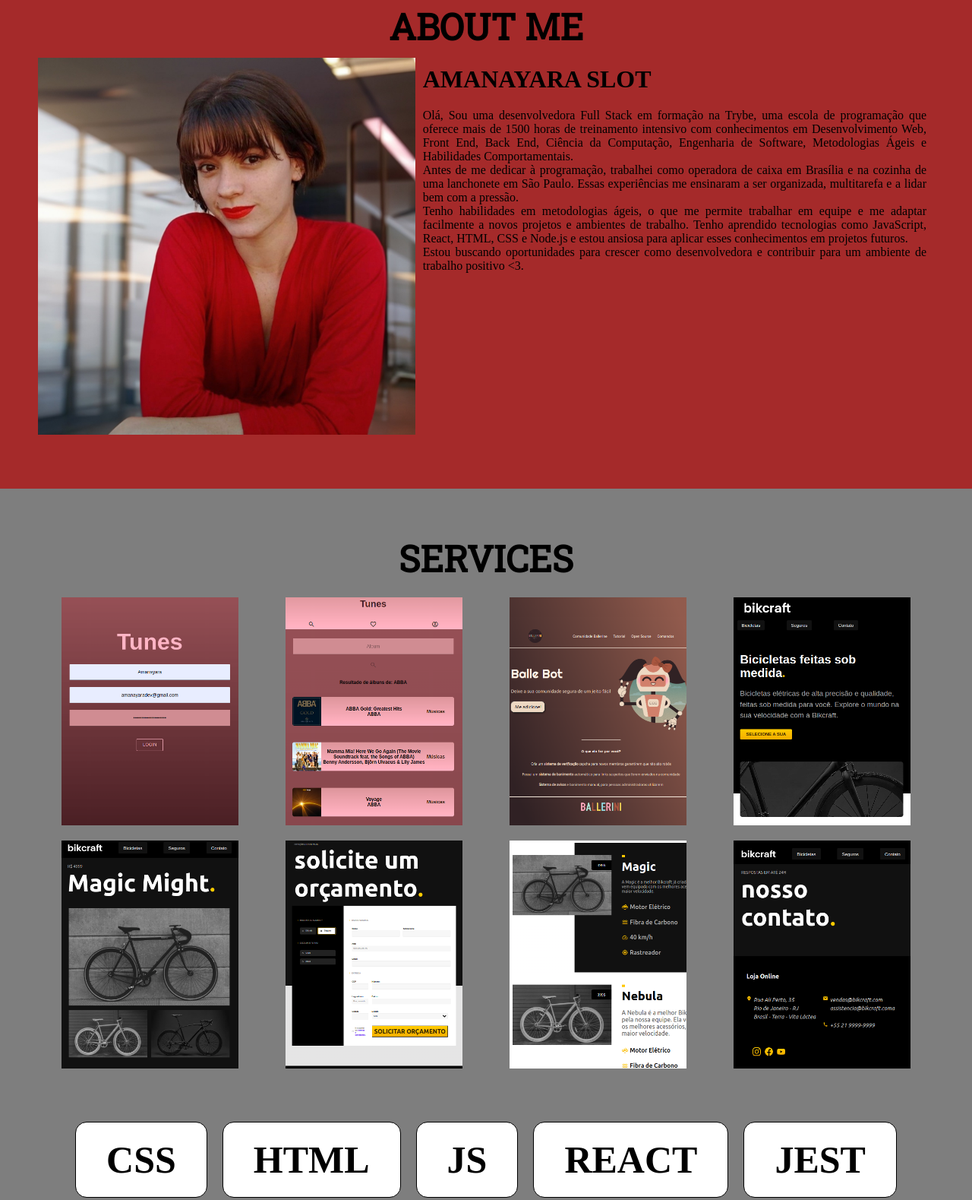
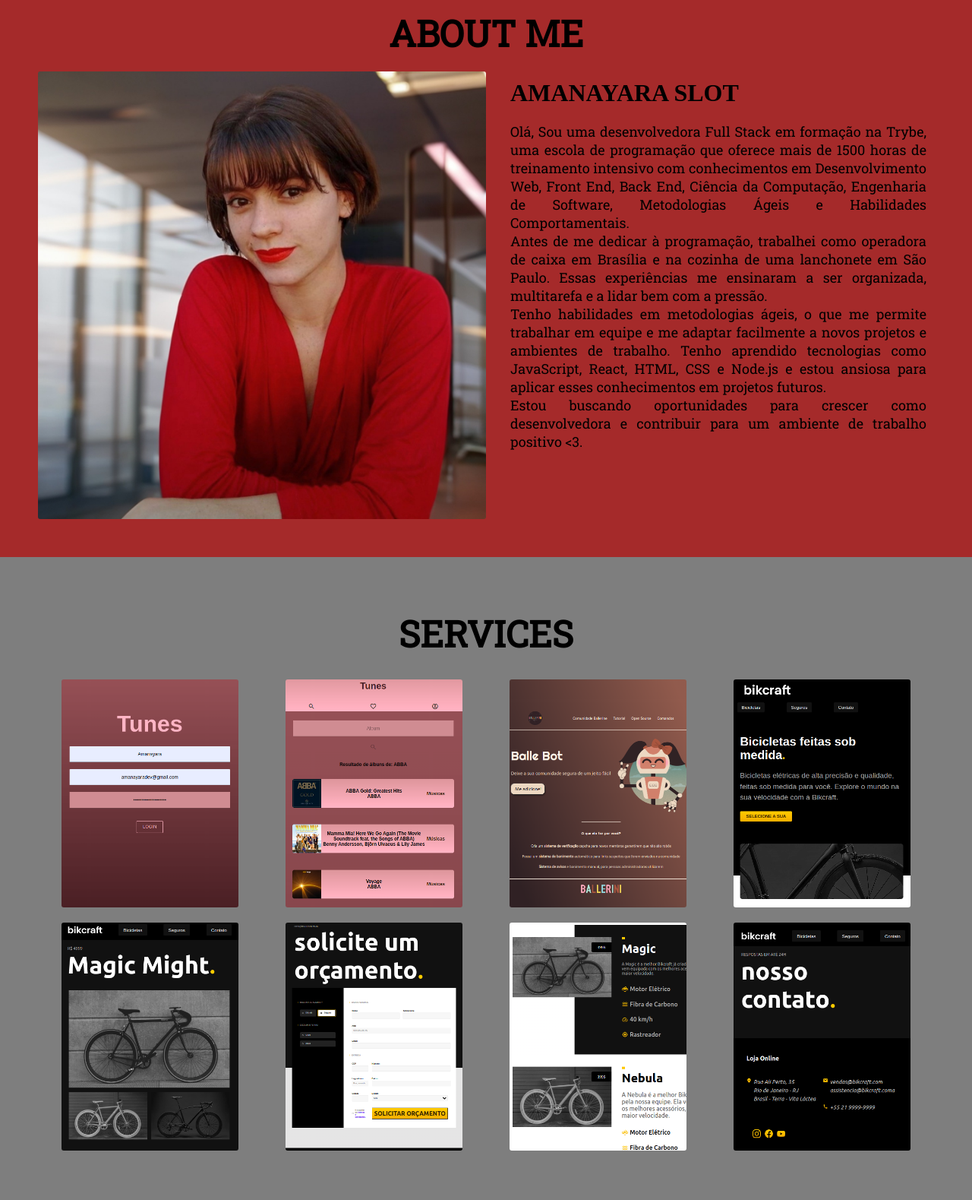
Before and after one commit to Amanayaradev/amanayaradev.github.io, a plain HTML site: page index.html in a window 1280 px wide. Shown: the part 960-2539 px from the top of the page at 76% size. Drawn offline with Linux system fonts and the light colour scheme.

Commit message:
fix: alterando estilos

```diff
--- a/index.css
+++ b/index.css
@@ -71,7 +71,7 @@
     font-family: 'Roboto Slab', serif;
     font-size: 3rem;
     text-align: center;
-    margin: 10px 0px;
+    margin: 19px 0px;
 }
 .btnMe {
     font-family: 'Roboto Slab', serif;
@@ -105,8 +105,8 @@
 }
 #pic img {
     width: 50%;
-    height: 31rem;
     object-fit: cover;
+    margin-right: 22px;
 }
 #intro {
     display: flex;
@@ -130,13 +130,29 @@
     height: 300px;
     margin: 10px;
 }
+img {
+    border-radius: 3px;
+  }
+p {
+font-size: 18px;
+font-family: 'Roboto Slab';
+}
 
 /* serviços */
+img.services-item {
+    transition: all .2s ease-in-out;
+  }
+
+  img.services-item:hover {
+    transform: scale(1.1);
+    transition: all .2s ease-in-out;
+  }
+
 
 #services {
+    padding: 50px;
     display: flex;
     flex-direction: column;
-    padding: 50px;
     background-color: #7E7E7E;
 }
 .row {
@@ -147,9 +163,9 @@
     box-sizing: border-box;
 }
 .box {
+    color: white;
     display: flex;
     flex-direction: column;
-    border: 1px solid black;
     margin: 10px;
     align-items: center;
     text-align: justify;
@@ -158,12 +174,15 @@
     background: linear-gradient(to top, brown 50%, white 50%);
     background-size: 100% 200%;
     transition: all .8s;
+    border: 1px solid rgb(72 70 66);
+    background-image: linear-gradient(to top, rgb(132, 34, 34) 50%, rgb(24, 26, 27) 50%);
+    background-color: initial;
 }
 .box:hover {
+    border: none;
+    box-shadow: rgb(132, 34, 34) 0px 0px 20px;
     background-position: left bottom;
-    color: white;
-    border: none;
-    box-shadow: 0 0 20px brown;
+    border-color: rgb(72 70 66);
 }
 .servicesh2 {
     font-size: 50px;
@@ -191,6 +210,9 @@
     width: 60%;
     border: none;
     outline: none;
+    border-color: initial;
+    outline-color: initial;
+    border-radius: 4px;
 }
 #msg {
     width: 60%;
@@ -198,6 +220,9 @@
     margin: 15px;
     border: none;
     outline: none;
+    border-color: initial;
+    border-radius: 4px;
+    outline-color: initial;
 }
 #send {
     padding: 10px;
@@ -205,6 +230,11 @@
     margin: 40px;
     border: none;
     outline: none;
+    border-color: initial;
+    border-radius: 4px;
+    outline-color: initial;
+    font-weight: 600;
+    font-size: 15px;
 }
 #send:hover {
     cursor: pointer;
--- a/index.html
+++ b/index.html
@@ -34,32 +34,29 @@
     <section id="about">
         <h2 class="meh2">ABOUT ME</h2>
         <div id="pic">
-            <img src="img/profile.jpeg" alt="foto de Amanayara">
+            <img src="./img/profile.jpeg" alt="foto de Amanayara">
             <div id="intro">
                 <h2 class="introH2">AMANAYARA SLOT</h2>
-                <p>
-                    Olá, Sou uma desenvolvedora Full Stack em formação na Trybe, uma escola de programação que oferece mais de 1500 horas de treinamento intensivo com conhecimentos em Desenvolvimento Web, Front End, Back End, Ciência da Computação, Engenharia de Software, Metodologias Ágeis e Habilidades Comportamentais.
-                    <br>
-                    Antes de me dedicar à programação, trabalhei como operadora de caixa em Brasília e na cozinha de uma lanchonete em São Paulo. Essas experiências me ensinaram a ser organizada, multitarefa e a lidar bem com a pressão.
-                    <br>
-                    Tenho habilidades em metodologias ágeis, o que me permite trabalhar em equipe e me adaptar facilmente a novos projetos e ambientes de trabalho. Tenho aprendido tecnologias como JavaScript, React, HTML, CSS e Node.js e estou ansiosa para aplicar esses conhecimentos em projetos futuros.
-                    <br>
-                    Estou buscando oportunidades para crescer como desenvolvedora e contribuir para um ambiente de trabalho positivo <3.
-                </p>
+                <div class="about-text">
+    <p>Olá, Sou uma desenvolvedora Full Stack em formação na Trybe, uma escola de programação que oferece mais de 1500 horas de treinamento intensivo com conhecimentos em Desenvolvimento Web, Front End, Back End, Ciência da Computação, Engenharia de Software, Metodologias Ágeis e Habilidades Comportamentais.</p>
+    <p>Antes de me dedicar à programação, trabalhei como operadora de caixa em Brasília e na cozinha de uma lanchonete em São Paulo. Essas experiências me ensinaram a ser organizada, multitarefa e a lidar bem com a pressão.</p>
+    <p>Tenho habilidades em metodologias ágeis, o que me permite trabalhar em equipe e me adaptar facilmente a novos projetos e ambientes de trabalho. Tenho aprendido tecnologias como JavaScript, React, HTML, CSS e Node.js e estou ansiosa para aplicar esses conhecimentos em projetos futuros.</p>
+    <p>Estou buscando oportunidades para crescer como desenvolvedora e contribuir para um ambiente de trabalho positivo &lt;3.</p>
+  </div>
             </div>
         </div>
     </section>
     <section id="services">
         <h2 class="meh2">SERVICES</h2>
         <div class="gallery">
-            <img src="./img/tunes-login.png" alt="">
-            <img src="./img/tunes-music.png" alt="">
-            <img src="./img/balle-bot.png" alt="">
-            <img src="./img/bikcraft.png" alt="">
-            <img src="./img/galeria-bikcraft.png" alt="">
-            <img src="./img/orcamento-bikcraft.png" alt="">
-            <img src="./img/bikes.png" alt="">
-            <img src="./img/contato.png" alt="">
+            <img class="services-item" src="./img/tunes-login.png" alt="">
+            <img class="services-item" src="./img/tunes-music.png" alt="">
+            <img class="services-item" src="./img/balle-bot.png" alt="">
+            <img class="services-item" src="./img/bikcraft.png" alt="">
+            <img class="services-item" src="./img/galeria-bikcraft.png" alt="">
+            <img class="services-item" src="./img/orcamento-bikcraft.png" alt="">
+            <img class="services-item" src="./img/bikes.png" alt="">
+            <img class="services-item" src="./img/contato.png" alt="">
         </div>
         <section>
             <div class="row">
@@ -86,9 +83,11 @@
         <form action="form" class="form">
             <input type="text" name="name" class="input" placeholder="Name" id="">
             <input type="email" name="email" class="input" placeholder="Enter Your Email">
-            <textarea name="msg" id="msg" cols="30" rows="10"placeholder="Enter Your Message"></textarea>
+            <textarea name="msg" id="msg" cols="30" rows="10" placeholder="Enter Your Message"></textarea>
             <input type="submit" value="SEND" id="send">
         </form>
     </section>
-</body>
+
+
+  </body>
 </html>
```
